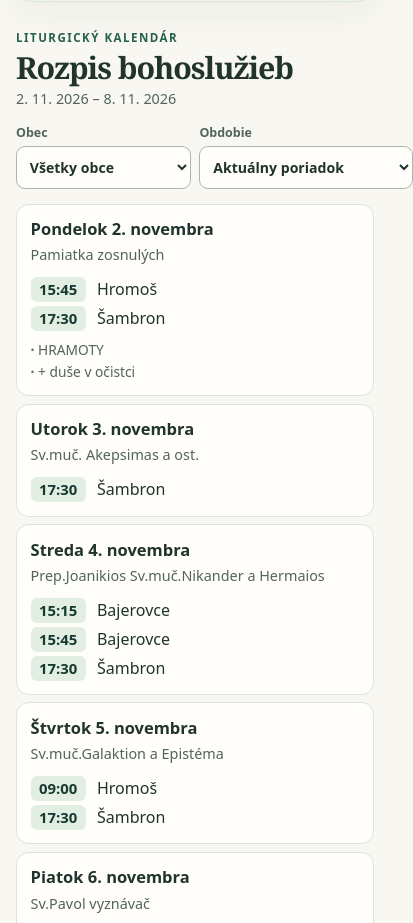
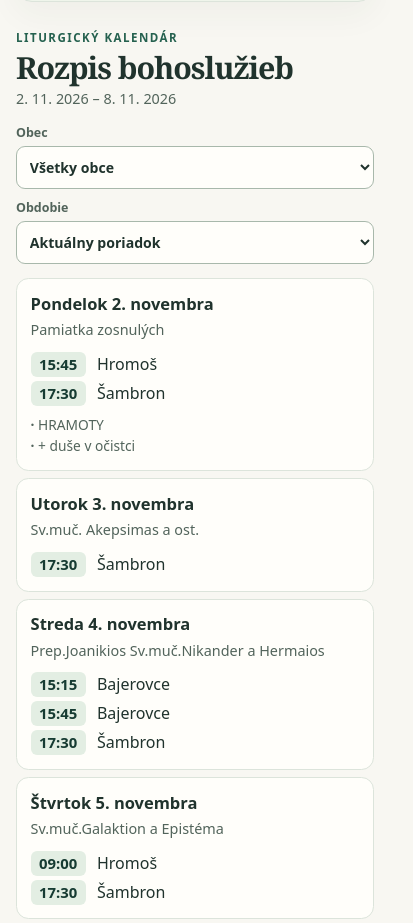
Before and after one commit to a1ad1da1am1m/sambron-bohosluzby, a plain HTML site: page site/index.html in a window 390 px wide. Shown: the part 875-1798 px from the top of the page, 413 px wide, since content can reach past the window. Drawn offline with Linux system fonts and the light colour scheme.

Commit message:
Usporiadať výber obdobia aj na najužších displejoch

```diff
--- a/site/style.css
+++ b/site/style.css
@@ -52,8 +52,8 @@ h1 { margin-top: .55rem; font: 600 clamp(2.8rem, 6.7vw, 5.2rem)/.99 Georgia, ser
 .toolbar { display: flex; flex-wrap: wrap; justify-content: space-between; align-items: end; gap: .8rem 1.5rem; margin-bottom: .9rem; }
 .schedule-heading h2 { font: 600 clamp(1.9rem, 5vw, 2.75rem)/1.12 Georgia, serif; letter-spacing: -.035em; margin-block: .22rem; }
 .filters { display: flex; flex-wrap: wrap; gap: .55rem; max-width: 100%; }
-.filters label { display: grid; gap: .22rem; min-width: 0; font-size: .78rem; font-weight: 700; color: var(--muted); }
-select { max-width: 100%; min-height: 2.7rem; padding: .45rem .55rem; font: inherit; font-size: .88rem; color: var(--ink); background: var(--paper); border: 1px solid #a8b8ab; border-radius: .56rem; }
+.filters label { display: grid; grid-template-columns: minmax(0, 1fr); gap: .22rem; min-width: 0; font-size: .78rem; font-weight: 700; color: var(--muted); }
+select { width: 100%; min-width: 0; min-height: 2.7rem; padding: .45rem .55rem; font: inherit; font-size: .88rem; color: var(--ink); background: var(--paper); border: 1px solid #a8b8ab; border-radius: .56rem; }
 .schedule-section { scroll-margin-top: 1rem; margin-bottom: 2.6rem; }
 .schedule-note { color: var(--muted); font-size: .9rem; margin-bottom: .65rem; }
 .day { display: grid; grid-template-columns: minmax(11rem, .8fr) minmax(0, 1.2fr); gap: .5rem 1.5rem; padding: 1rem 1.2rem; border: 1px solid var(--line); border-radius: .78rem; margin-bottom: .45rem; background: var(--paper); }
@@ -87,6 +87,8 @@ footer p { margin-block: .3rem .65rem; }
 @media (max-width: 34rem) {
   .summary { grid-template-columns: 1fr; margin-block: 1rem 1.7rem; gap: .55rem; }
   .day { grid-template-columns: 1fr; gap: .65rem; padding: .85rem; }
-  .filters { width: 100%; }
-  .filters label { flex: 1 1 8.4rem; }
+  .filters { width: 100%; display: grid; grid-template-columns: minmax(0, .8fr) minmax(0, 1.2fr); }
 }
+@media (max-width: 25rem) {
+  .filters { grid-template-columns: 1fr; }
+}
```
